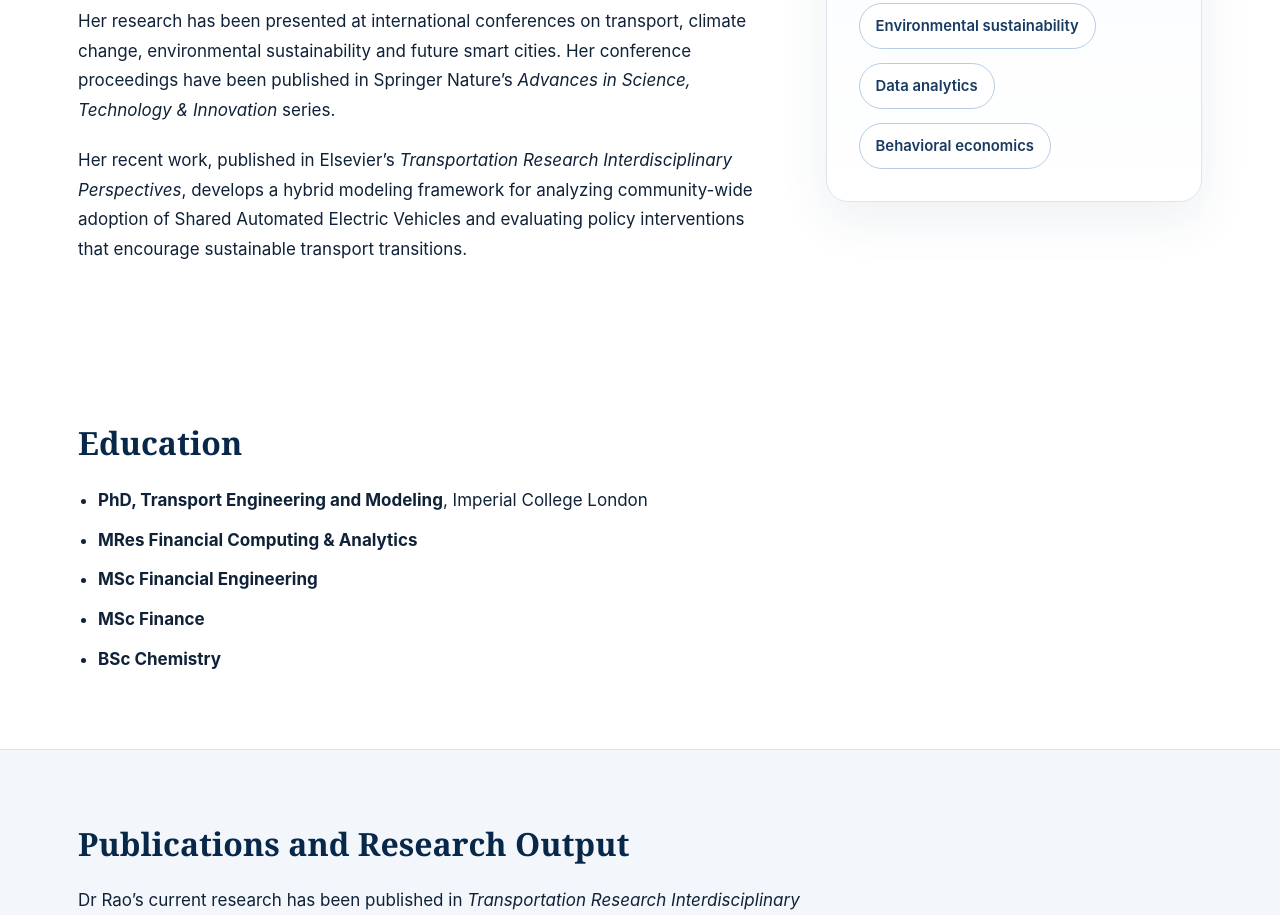
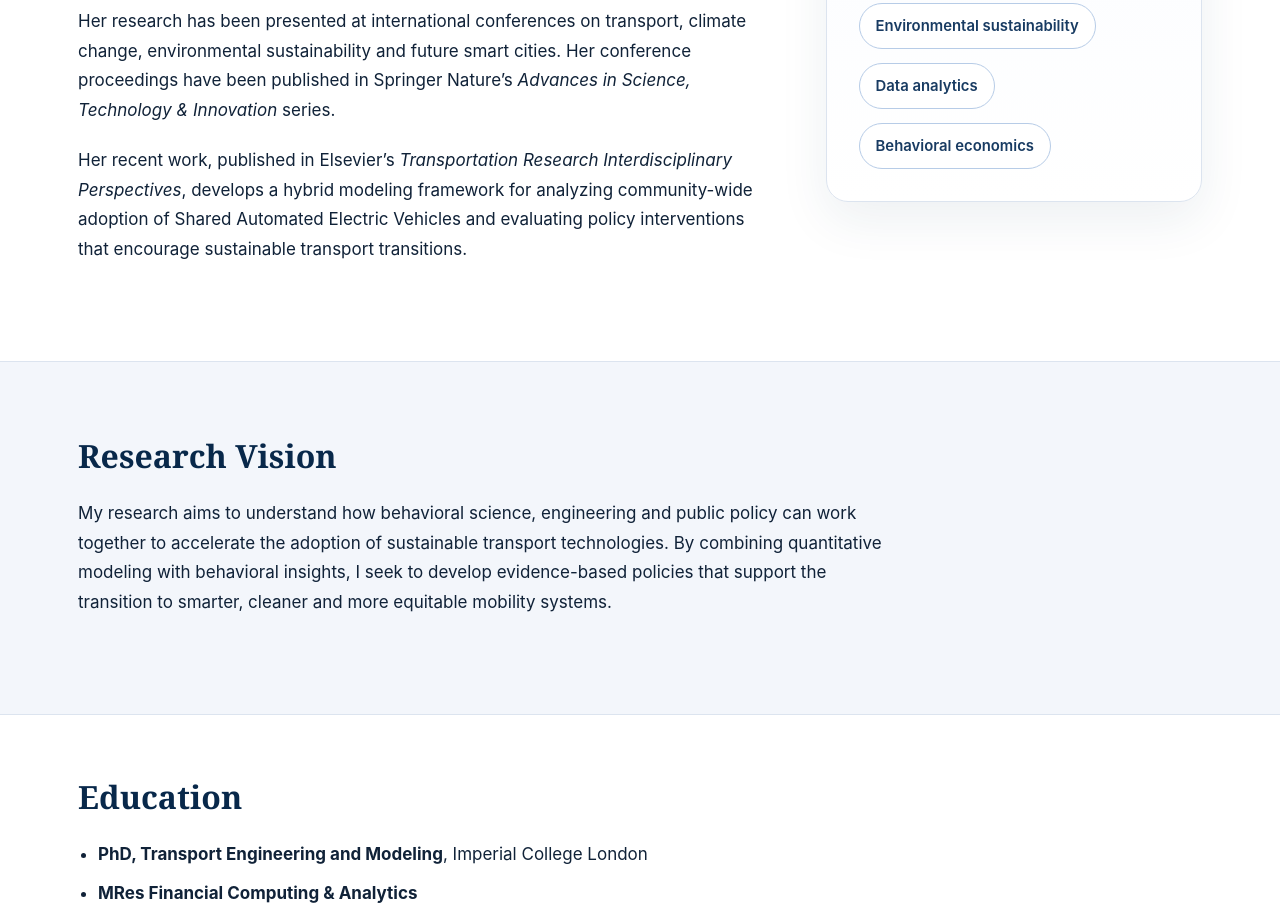
Before and after one commit to pooja-selena-rao/pooja-selena-rao.github.io, a plain HTML site: page index.html in a window 1280 px wide. Shown: the part 1045-1960 px from the top of the page. Drawn offline with Linux system fonts and the light colour scheme.

Commit message:
Update index.html

```diff
--- a/index.html
+++ b/index.html
@@ -28,8 +28,8 @@
         <p class="institution">Imperial College London</p>
         <div class="accent-line"></div>
         <p class="summary">
-          Researching the behavioral adoption of emerging mobility technologies through
-          interdisciplinary approaches spanning engineering, economics, data analytics and public policy.
+          Researching how people adopt sustainable mobility technologies through behavioral modeling,
+          transport engineering, economics, data analytics and public policy.
         </p>
       </div>
 
@@ -81,6 +81,16 @@
           <span>Behavioral economics</span>
         </div>
       </aside>
+    </section>
+
+    <section class="section alt">
+      <h2>Research Vision</h2>
+      <p>
+        My research aims to understand how behavioral science, engineering and public policy can work
+        together to accelerate the adoption of sustainable transport technologies. By combining quantitative
+        modeling with behavioral insights, I seek to develop evidence-based policies that support the
+        transition to smarter, cleaner and more equitable mobility systems.
+      </p>
     </section>
 
     <section class="section compact">
```
